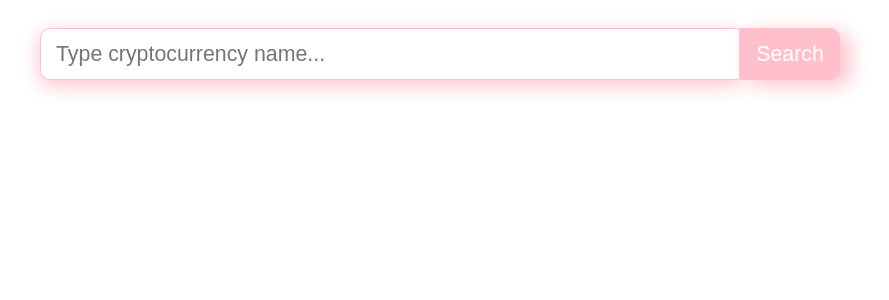
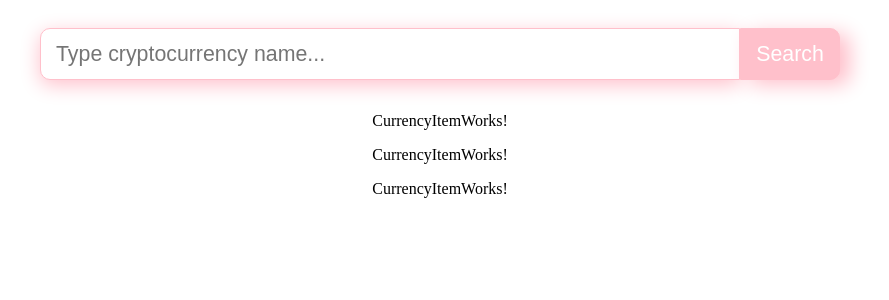
Before and after one commit to summerlightningman/dsr-l4-crypto-monitor-hooks, a React (Create React App) app: page / in a window 1280 px wide. Shown: the top 300 px of the page, without its empty margins (200-1089 px from the left). Built offline with nearby package versions, Linux system fonts and the light colour scheme.

Commit message:
added CurrencyItem component

```diff
--- /dev/null
+++ b/src/components/currency-item.tsx
@@ -0,0 +1,10 @@
+import {CurrencyItemProps, CurrencyItemState} from "../types/currency-item";
+import React from "react";
+
+class CurrencyItem extends React.Component<CurrencyItemProps, CurrencyItemState> {
+    render() {
+        return <p>CurrencyItemWorks!</p>
+    }
+}
+
+export default CurrencyItem
--- a/src/components/currency-list.tsx
+++ b/src/components/currency-list.tsx
@@ -1,11 +1,29 @@
 import {CurrencyListProps, CurrencyListState} from "../types/currency-list";
 import React from "react";
 import CurrencyContainer from "./styled/currency-container";
+import CurrencyItem from "./currency-item";
 
 class CurrencyList extends React.Component<CurrencyListProps, CurrencyListState> {
+    constructor(props: CurrencyListProps) {
+        super(props);
+
+        this.state = {
+            currencyList: [{
+                name: 'Hello, world!',
+                price: 99.99
+            }, {
+                name: '#StopRussia',
+                price: 99999999999
+            }, {
+                name: '#StopWar',
+                price: 999999999999
+            }]
+        }
+    }
+
     render() {
         return <CurrencyContainer>
-
+            {this.state.currencyList.map(currency => <CurrencyItem {...currency} />)}
         </CurrencyContainer>
     }
 }
--- /dev/null
+++ b/src/types/currency-item.ts
@@ -0,0 +1,9 @@
+import type {Currency} from "./currency";
+
+export interface CurrencyItemProps extends Currency {
+
+}
+
+export interface CurrencyItemState extends Currency {
+
+}
--- a/src/types/currency-list.ts
+++ b/src/types/currency-list.ts
@@ -1,7 +1,11 @@
+import {Currency} from "./currency";
+
+export type CurrencyList = Currency[];
+
 export interface CurrencyListProps {
 
 }
 
 export interface CurrencyListState {
-
+    currencyList: CurrencyList
 }
```
Also changed, not shown: src/types/currency.ts (added, +7 -0 lines).
